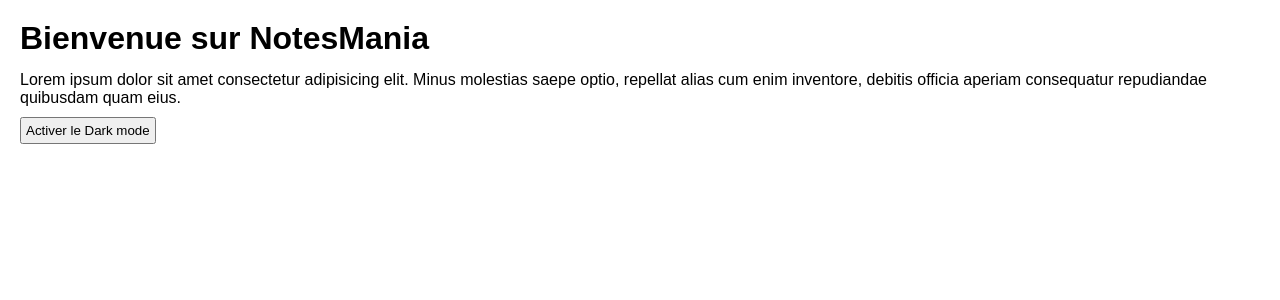
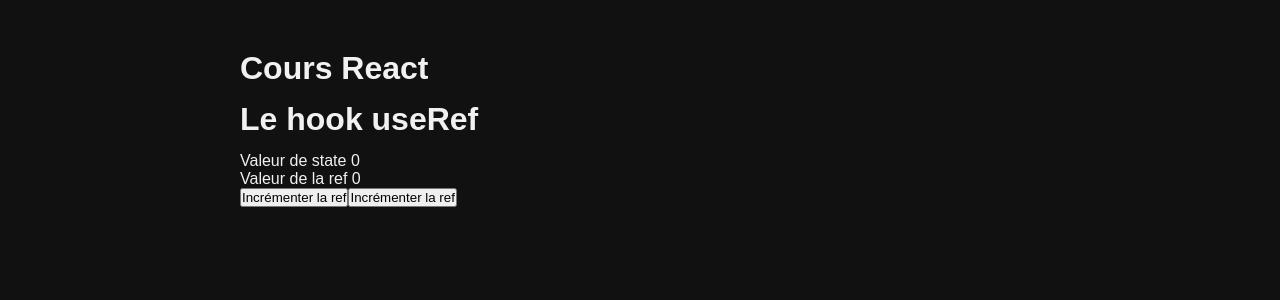
Before and after one commit to Mr-FERRAT/react-formation, a React (Vite) app in the folder 04 - Les bases de React/001 3.Les-bases-de-React/3.Les-bases-de-React/: page / in a window 1280 px wide. Shown: the top 300 px of the page. Built offline with nearby package versions, Linux system fonts and the light colour scheme.

Commit message:
Utiliser useRef() pour une valeur persistante

```diff
--- a/04 - Les bases de React/001 3.Les-bases-de-React/3.Les-bases-de-React/src/App.jsx
+++ b/04 - Les bases de React/001 3.Les-bases-de-React/3.Les-bases-de-React/src/App.jsx
@@ -1,10 +1,10 @@
-import Container from "./lessons/12.Toggle-une-classe-ou-du-CSS/Container"
+import Container from "./lessons/13.useRef/Container"
 
 function App() {
 
   return (
     <div className="main-content">
-      {/* <h1>Cours React</h1> */}
+      <h1>Cours React</h1>
       <Container />
     </div>
   )
--- a/04 - Les bases de React/001 3.Les-bases-de-React/3.Les-bases-de-React/src/lessons/13.useRef/Container.jsx
+++ b/04 - Les bases de React/001 3.Les-bases-de-React/3.Les-bases-de-React/src/lessons/13.useRef/Container.jsx
@@ -1,8 +1,26 @@
+import { useRef, useState } from "react"
+
+// 1. Isoler une valeur parmi les mises à jour
+// 2. Sélectionner un élément
+
 export default function Container() {
 
+  const [state, setState] = useState (0)
+  const countRef = useRef(0)
+  console.log(countRef)
+
+  function handlCountRef(){
+    countRef.current++
+    console.log(countRef.current)
+  }
+  console.log("Mise à jour")
   return (
     <div>
-      <h1>Comprendre les refs</h1>
+      <h1>Le hook useRef</h1>
+      <p>Valeur de state {state}</p>
+      <p>Valeur de la ref {countRef.current}</p>
+      <button onClick={handlCountRef}>Incrémenter la ref</button>
+      <button onClick={() => setState(state + 1)}>Incrémenter la ref</button>
     </div>
   )
 }
--- a/04 - Les bases de React/001 3.Les-bases-de-React/3.Les-bases-de-React/src/main.jsx
+++ b/04 - Les bases de React/001 3.Les-bases-de-React/3.Les-bases-de-React/src/main.jsx
@@ -1,7 +1,7 @@
 import React from 'react'
 import ReactDOM from 'react-dom/client'
 import App from './App.jsx'
-// import './index.css'
+import './index.css'
 
 ReactDOM.createRoot(document.getElementById('root')).render(
     <App />,
```
Also changed, not shown: 1 other file (tests, documents, lock files or other folders).
